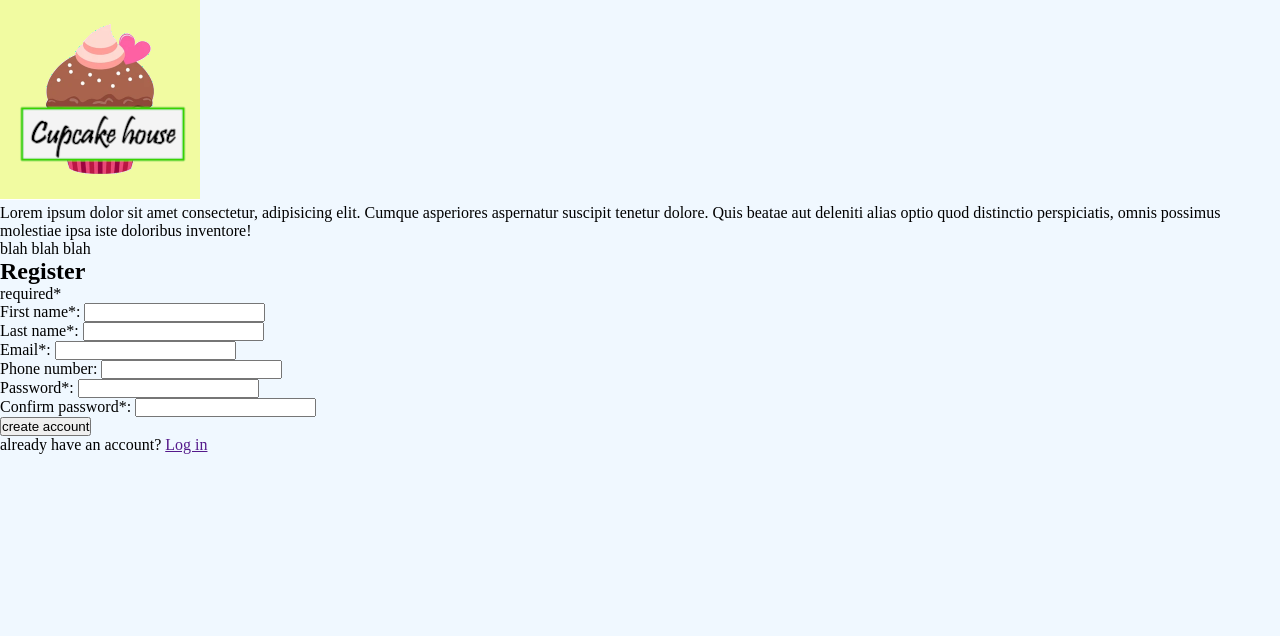
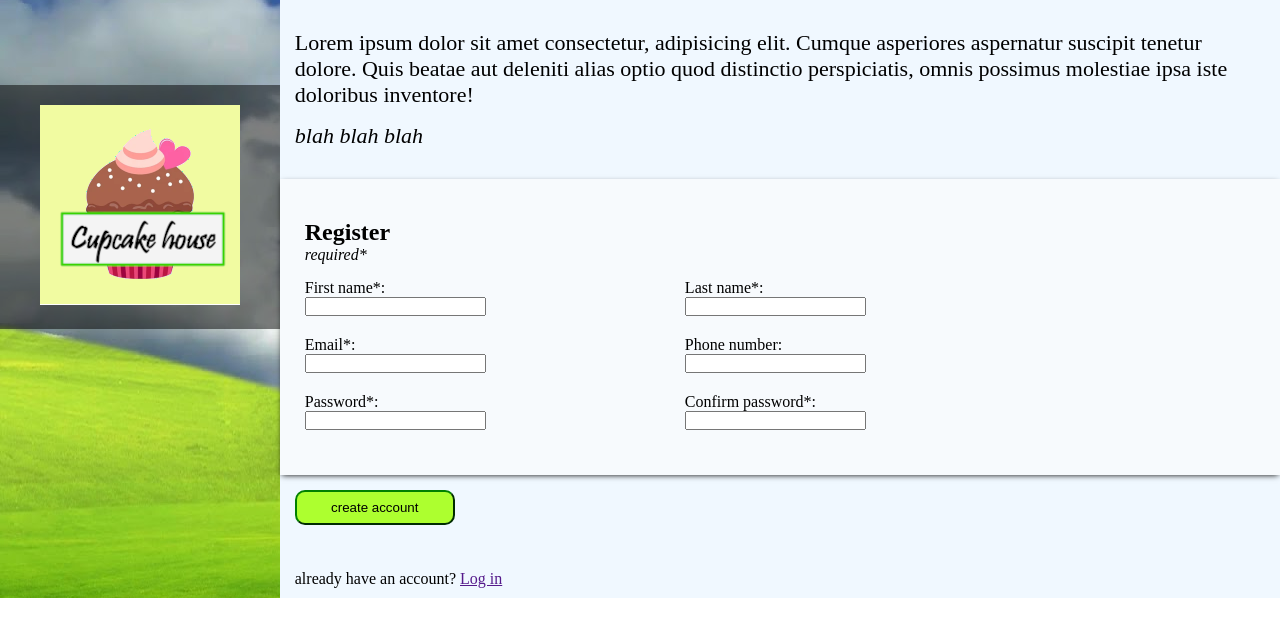
Before and after one commit to inner-valor/signup-page, a plain HTML site: page index.html in a window 1280 px wide. Drawn offline with Linux system fonts and the light colour scheme.

Commit message:
change index.html classes and containers, add styles to page, add background image

```diff
--- a/index.html
+++ b/index.html
@@ -11,62 +11,77 @@
 <body>
     <main>
         <aside>
-            <div>
+            <div class="logo">
                 <img src="cupcake-logo.png" alt="logo">
             </div>
         </aside>
         <section>
-            <div>
-                <p>Lorem ipsum dolor sit amet consectetur, adipisicing elit. Cumque asperiores aspernatur suscipit tenetur dolore. Quis beatae aut deleniti alias optio quod distinctio perspiciatis, omnis possimus molestiae ipsa iste doloribus inventore!</p>
+            <div class="register-info">
+                <p>Lorem ipsum dolor sit amet consectetur, adipisicing elit. Cumque asperiores aspernatur suscipit
+                    tenetur dolore. Quis beatae aut deleniti alias optio quod distinctio perspiciatis, omnis possimus
+                    molestiae ipsa iste doloribus inventore!</p>
                 <p>blah blah blah</p>
             </div>
             <form action="">
                 <div>
+
+
+                    <div class="input-info">
                         <h1>Register</h1>
                         <p><span>required*</span></p>
+                    </div>
+                    <div class="input-field">
+
+
                         <div>
                             <label for="first-name">
                                 First name*:
+                            </label>
+                            <br>
                             <input type="text" id="first-name" name="f-name">
-
-                        </label>
                         </div>
                         <div>
                             <label for="last-name">
                                 Last name*:
-                            <input type="text" id="last-name">
+                            </label>
+                            <br>
+                            <input type="text" id="last-name" name="l-name">
 
-                        </label>
                         </div>
                         <div>
                             <label for="email">
                                 Email*:
-                            <input type="email" id="email">
+                            </label>
+                            <br>
+                            <input type="email" id="email" name="email">
 
-                        </label>
                         </div>
                         <div>
                             <label for="phone-number">
                                 Phone number:
-                            <input type="tel" id="phone-number">
                             </label>
+                            <br>
+                            <input type="tel" id="phone-number" name="phone">
                         </div>
                         <div>
                             <label for="password">
                                 Password*:
-                            <input type="password" id="password">
                             </label>
+                            <br>
+                            <input type="password" id="password" name="password">
                         </div>
                         <div>
                             <label for="c-password">
                                 Confirm password*:
-                            <input type="password" id="c-password">
                             </label>
+                            <br>
+                            <input type="password" id="c-password" name="c-password">
                         </div>
                     </div>
-                <button type="submit">create account</button>
+                </div>
+                <button type="submit" class="submit">create account</button>
             </form>
-            <p>already have an account? <span><a href="">Log in</a></span></p>
+            <p class="login-info">already have an account? <span><a href="">Log in</a></span></p>
         </section>
 
     </main>
--- a/style.css
+++ b/style.css
@@ -4,6 +4,97 @@
     box-sizing: border-box;
 }
 
+html {
+    height: 100%;
+    width: 100%;
+}
+
 body {
+    min-height: 100%;
+    width: 100%;
+}
+
+main {
+    display: flex;
+    height: 100%;
+    background-color: aliceblue;
+    background: url(maxresdefault.jpg) center no-repeat;
+    background-size: cover;
+}
+
+aside {
+    width: 45%;
+    margin-top: 85px;
+}
+
+.logo {
+    padding: 20px;
+    text-align: center;
+    background-color: rgba(0, 0, 0, 0.5);
+}
+
+section {
     background-color: aliceblue;
 }
+
+.register-info {
+    padding: 0 15px;
+}
+
+.register-info, form, .login-info {
+    margin-top: 30px;
+}
+
+.register-info p {
+    margin: 15px 0;
+    font-size: 22px;
+}
+
+.register-info p:last-child {
+    font-style: italic;
+}
+
+form > div {
+    padding: 25px;
+    background-color: #f7fafd;
+    box-shadow: 0px 2px 6px -2px #000000;
+}
+
+.input-info {
+    margin: 15px 0;
+}
+
+.input-info span {
+    font-style: italic;
+}
+
+.input-field {
+    display: flex;
+    flex-wrap: wrap;
+}
+
+.input-field div {
+    display: block;
+    width: 40%;
+    margin-bottom: 20px;
+}
+
+.submit {
+    margin: 15px;
+    width: 160px;
+    height: 35px;
+    border-radius: 10px;
+    background-color: #adff2f;
+    border-color: green;
+    cursor: pointer;
+}
+
+.submit:hover, .submit:focus {
+    background-color: #8dd127;
+    color: aliceblue;
+}
+
+.login-info {
+    margin-bottom: 10px;
+    padding: 0 15px;
+}
```
Also changed, not shown: maxresdefault.jpg (added). Lines whose indentation alone changed are shown as unchanged.
